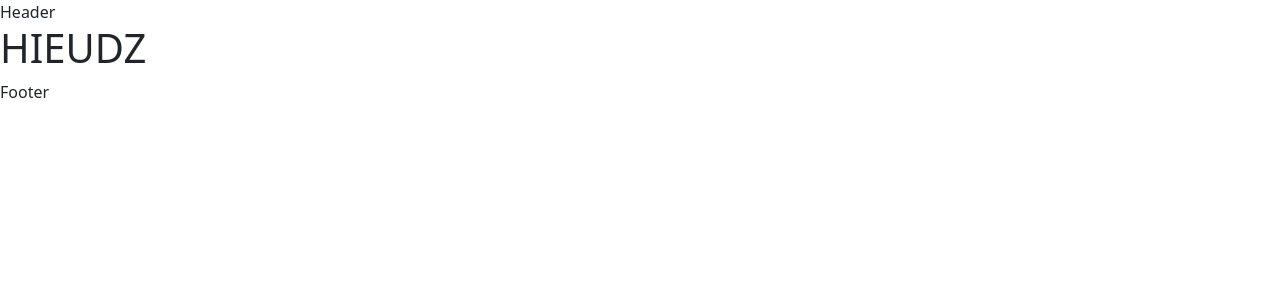
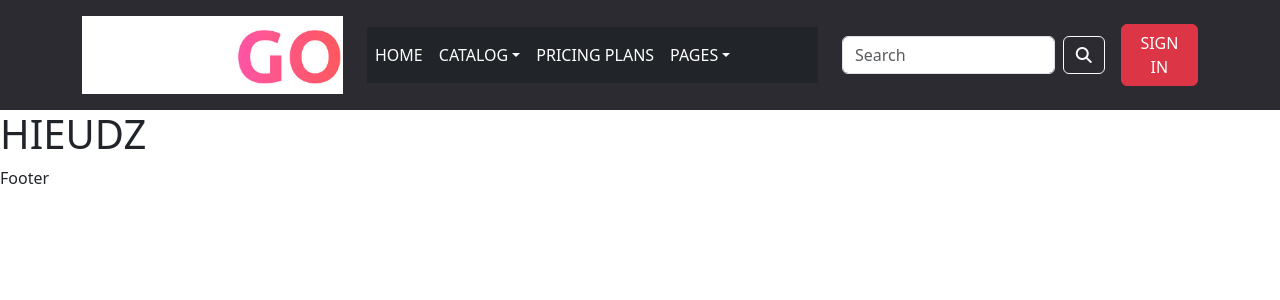
Before and after one commit to Hieuaptechw/travel, a React (Create React App) app in the folder frontend/: page / in a window 1280 px wide. Shown: the top 300 px of the page. Built offline with nearby package versions, Linux system fonts and the light colour scheme.

Commit message:
header
header

```diff
--- a/frontend/package.json
+++ b/frontend/package.json
@@ -8,6 +8,7 @@
     "@testing-library/user-event": "^13.5.0",
     "bootstrap": "^5.3.3",
     "react": "^18.3.1",
+    "react-bootstrap": "^2.10.4",
     "react-dom": "^18.3.1",
     "react-router-dom": "^6.26.2",
     "react-scripts": "5.0.1",
--- a/frontend/public/index.html
+++ b/frontend/public/index.html
@@ -9,6 +9,7 @@
       name="description"
       content="Web site created using create-react-app"
     />
+    <link rel="stylesheet" href="https://cdnjs.cloudflare.com/ajax/libs/font-awesome/6.6.0/css/all.min.css" integrity="sha512-Kc323vGBEqzTmouAECnVceyQqyqdsSiqLQISBL29aUW4U/M7pSPA/gEUZQqv1cwx4OnYxTxve5UMg5GT6L4JJg==" crossorigin="anonymous" referrerpolicy="no-referrer" />
     <link rel="apple-touch-icon" href="%PUBLIC_URL%/logo192.png" />
     <!--
       manifest.json provides metadata used when your web app is installed on a
--- a/frontend/src/pages/users/Layouts/Header/header.css
+++ b/frontend/src/pages/users/Layouts/Header/header.css
@@ -0,0 +1,68 @@
+.header {
+    background-color: #2b2b31;
+    padding: 1rem 0;
+}
+
+img {
+    width: 100%;
+}
+
+.header_content {
+    display: flex;
+    justify-content: space-between;
+    align-items: center;
+}
+
+.nav-link {
+    padding: 0.5rem 1rem;
+    text-transform: uppercase;
+    font-weight: 500;
+}
+a.nav-link{
+    color: #fff;
+    background: none;
+    transition: all 0.3s ease;
+}
+
+.nav-link:hover {
+    color: #fff;
+    text-decoration: none;
+}
+
+.form-control {
+    background-color: #444;
+    border: none;
+    color: #fff;
+}
+
+.form-control::placeholder {
+    color: rgba(255, 255, 255, 0.6);
+}
+
+.btn-outline-light {
+    border-color: #fff;
+    color: #fff;
+}
+
+.btn-outline-light:hover {
+    background-color: #fff;
+    color: #333;
+}
+
+.btn-sign-in {
+    background: linear-gradient(to right, #ff416c, #ff4b2b);
+    color: white;
+    border: none;
+    padding: 0.5rem 1.5rem;
+    text-transform: uppercase;
+}
+
+.btn-sign-in:hover {
+    background: linear-gradient(to right, #ff4b2b, #ff416c);
+}
+a.nav-link:hover {
+    background: linear-gradient(to right, #ff4b2b, #ff416c);
+    -webkit-background-clip: text;
+    -webkit-text-fill-color: transparent;
+    background-clip: text;
+}
--- a/frontend/src/pages/users/Layouts/Header/index.js
+++ b/frontend/src/pages/users/Layouts/Header/index.js
@@ -1,10 +1,65 @@
 import React from 'react';
+import { Navbar, Nav, Container, NavDropdown, Form, Button, FormControl, Row, Col } from 'react-bootstrap';
+import image from '../../../../assets/logo.jpg';
+import './header.css';
 
 const Header = () => {
     return (
-        <div>
-            Header
-        </div>
+        <header className='header'>
+            <Container>
+                <Row className="align-items-center justify-content-center">
+                    {/* Logo Section */}
+                    <Col xs={3}>
+                        <Navbar.Brand href="#">
+                            <img src={image} alt="Logo" className="img-fluid" />
+                        </Navbar.Brand>
+                    </Col>
+
+                    {/* Navigation Links Section - Đưa ra giữa */}
+                    <Col xs={5} >
+                        <Navbar expand="lg" bg="dark" variant="dark" className="w-100 jusitfy-content-center">
+                            <Navbar.Toggle aria-controls="navbar-nav" />
+                            <Navbar.Collapse id="navbar-nav">
+                                <Nav className="me-auto">
+                                    <Nav.Link href="#">Home</Nav.Link>
+                                    <NavDropdown title="Catalog" id="catalog-dropdown">
+                                        <NavDropdown.Item href="#">Catalog Grid</NavDropdown.Item>
+                                        <NavDropdown.Item href="#">Catalog List</NavDropdown.Item>
+                                        <NavDropdown.Item href="#">Details Movie</NavDropdown.Item>
+                                        <NavDropdown.Item href="#">Details TV Series</NavDropdown.Item>
+                                    </NavDropdown>
+                                    <Nav.Link href="#">Pricing plans</Nav.Link>
+                                    <NavDropdown title="Pages" id="pages-dropdown">
+                                        <NavDropdown.Item href="#">About Us</NavDropdown.Item>
+                                        <NavDropdown.Item href="#">Help Center</NavDropdown.Item>
+                                        <NavDropdown.Item href="#">Profile</NavDropdown.Item>
+                                        <NavDropdown.Item href="#">Actor</NavDropdown.Item>
+                                        <NavDropdown.Item href="#">Contacts</NavDropdown.Item>
+                                        <NavDropdown.Item href="#">Privacy Policy</NavDropdown.Item>
+                                    </NavDropdown>
+                                </Nav>
+                            </Navbar.Collapse>
+                        </Navbar>
+                    </Col>
+
+                    {/* Search and Sign In Section */}
+                    <Col xs={4} className="d-flex justify-content-end align-items-center">
+                        <Form className="d-flex me-3">
+                            <FormControl
+                                type="search"
+                                placeholder="Search"
+                                className="me-2"
+                                aria-label="Search"
+                            />
+                            <Button variant="outline-light">
+                                <i className="fa-solid fa-magnifying-glass"></i>
+                            </Button>
+                        </Form>
+                        <Button variant="danger">SIGN IN</Button>
+                    </Col>
+                </Row>
+            </Container>
+        </header>
     );
 };
 
```
Also changed, not shown: 1 other file (tests, documents, lock files or other folders).
